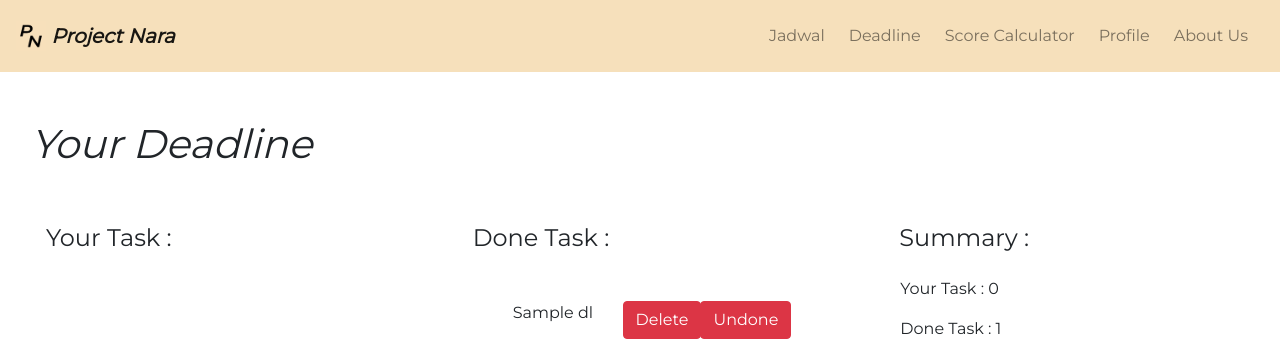
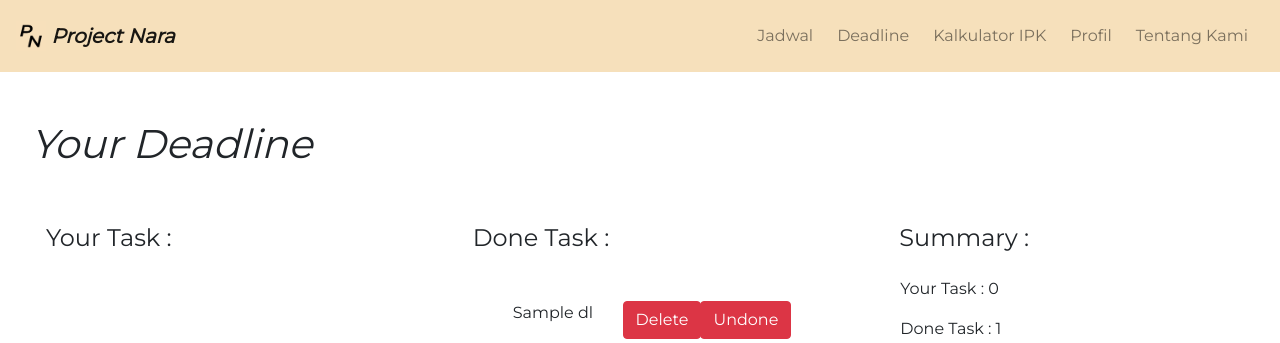
Before and after one commit to rabialco/Project-Nara, a Django app: page /deadline/ in a window 1280 px wide. Shown: the top 343 px of the page. Run offline with Django 3.2, Linux system fonts and the light colour scheme; tables that the repository leaves empty hold one stand-in row (values such as "Sample post"); some libraries are stand-ins or nearby versions.

Commit message:
edited base html

```diff
--- a/landingpage/templates/base.html
+++ b/landingpage/templates/base.html
@@ -30,13 +30,13 @@
                 <a class="nav-link" href="{% url 'deadline:index' %}">Deadline</a>
             </li>
             <li class="nav-item mr-md-2">
-                <a class="nav-link" href="">Score Calculator</a>
+                <a class="nav-link" href="{% url 'idx' %}">Kalkulator IPK</a>
             </li>
             <li class="nav-item mr-md-2">
-                    <a class="nav-link" href="{% url 'profil' %}">Profile</a>
+                    <a class="nav-link" href="{% url 'profil' %}">Profil</a>
                 </li>
             <li class="nav-item mr-md-2">
-                <a class="nav-link" href="{% url 'tentang' %}">About Us</a>
+                <a class="nav-link" href="{% url 'tentang' %}">Tentang Kami</a>
             </li>
             </ul>
         </div>
```
